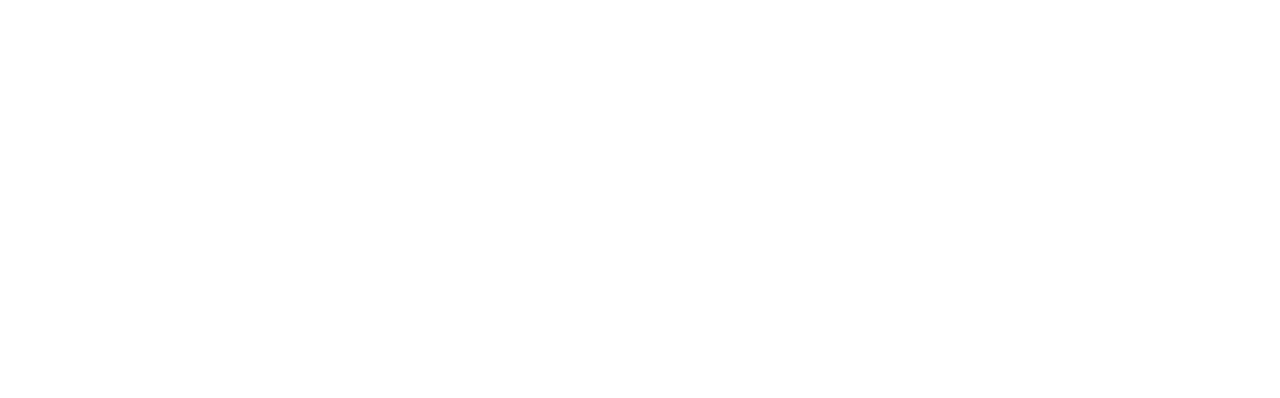
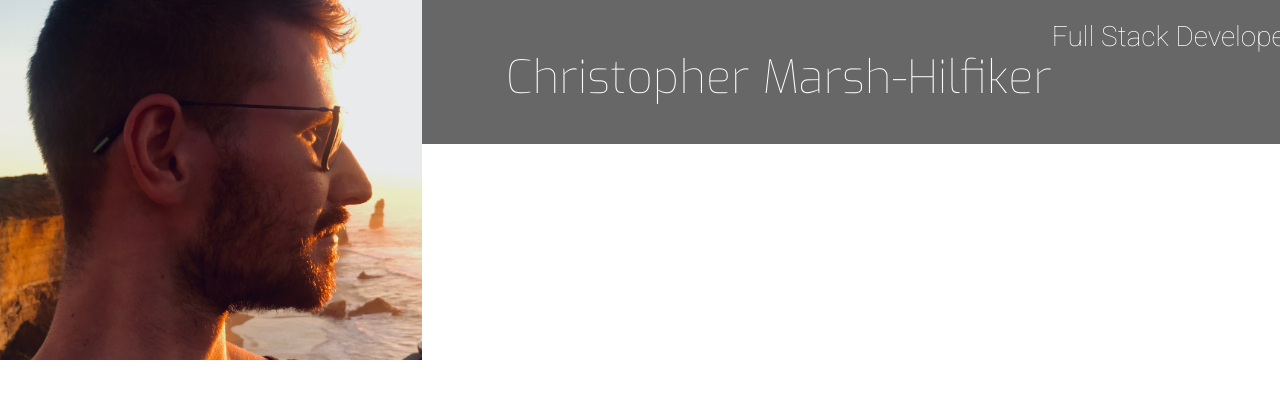
Before and after one commit to c-marsh/UCD-Resume, a plain HTML site: page index.html in a window 1280 px wide. Drawn offline with nearby package versions, Linux system fonts and the light colour scheme.

Commit message:
Added css and class details for Heading and Title

```diff
--- a/assets/css/style.css
+++ b/assets/css/style.css
@@ -1,9 +1,19 @@
 @import url('https://fonts.googleapis.com/css?family=Exo:100,200,300,400,500,600,700,800,900|Roboto:100,300,400,500,700,900&display=swap');
 
-header {
-    margin: 0,
+/* --------------------------------------colours */
+.bg-color-name-title {
+    background-color: #676767;
 }
 
+/* --------------------------------------heading */
+
+header {
+    margin: 0;
+}
+
+.heading {
+    margin-left: 50px;
+}
 .logo {
     background: url("../images/profile.jpg");
     background-position: center;
@@ -14,3 +24,20 @@ header {
     -moz-transition: all .5s ease-in-out;
     -webkit-transition: all .5s ease-in-out;
 }
+
+.name {
+    font-family: "exo", sans-serif;
+    font-weight: 100;
+    font-size: 46px;
+    margin-top: 50px;
+    color: #fff;
+}
+
+.title {
+    font-family: "roboto", sans-serif;
+    font-weight: 200;
+    font-size: 28px;
+    margin-top: 20px;
+    margin-bottom: 90px;
+    color: #fff;
+}
--- a/index.html
+++ b/index.html
@@ -1,16 +1,30 @@
 <!DOCTYPE html>
 <html lang="en">
+
 <head>
 	<meta charset="UTF-8">
 	<meta name="viewport" content="width=device-width, initial-scale=1.0">
 	<meta http-equiv="X-UA-Compatible" content="ie=edge">
-    <link rel="stylesheet" href="https://stackpath.bootstrapcdn.com/bootstrap/4.4.1/css/bootstrap.min.css" integrity="sha384-Vkoo8x4CGsO3+Hhxv8T/Q5PaXtkKtu6ug5TOeNV6gBiFeWPGFN9MuhOf23Q9Ifjh" crossorigin="anonymous">
+	<link rel="stylesheet" href="https://stackpath.bootstrapcdn.com/bootstrap/4.4.1/css/bootstrap.min.css"
+		integrity="sha384-Vkoo8x4CGsO3+Hhxv8T/Q5PaXtkKtu6ug5TOeNV6gBiFeWPGFN9MuhOf23Q9Ifjh" crossorigin="anonymous">
 	<script src="https://kit.fontawesome.com/5abc5382f4.js" crossorigin="anonymous"></script>
+	<link rel="stylesheet" href="assets/css/style.css" type="text/css">
 	<title>CMH</title>
 </head>
+
 <body>
 	<header>
+		<div class="row">
+			<a href="index.html" class="col-md-4 logo"></a>
+			<div class="col-md-8">
+				<div class="row bg-color-name-title">
+					<div class="col heading"></div>
+					<h1 class="name">Christopher Marsh-Hilfiker</h1>
+					<h2 class="title">Full Stack Developer</h2>
+				</div>
 
+			</div>
+		</div>
 	</header>
 	<section>
 
@@ -20,4 +34,5 @@
 	</footer>
 
 </body>
+
 </html>
```
Lines whose indentation alone changed are shown as unchanged.
